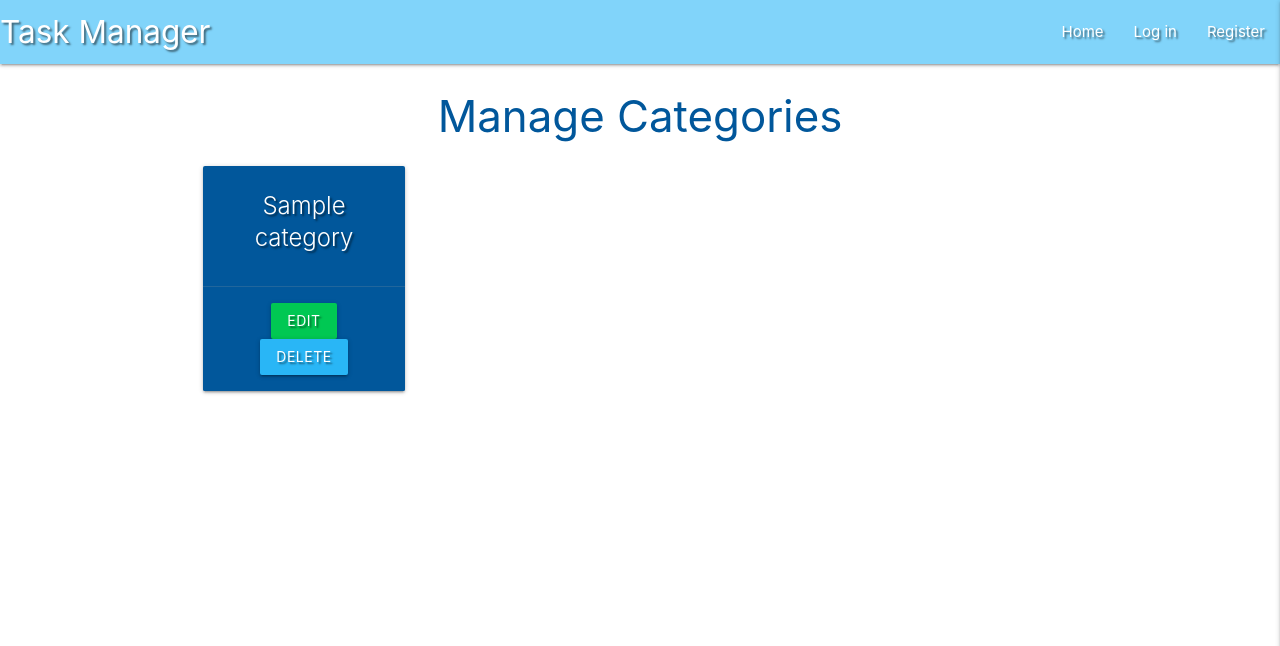
After one commit to mcglasp/mongo-mini-project, a Flask app: page /get_categories in a window 1280 px wide. The commit adds this page. Shown: the top 646 px of the page. Run offline with Flask 2, Linux system fonts and the light colour scheme; a database or web service that is not in the repository returns one stand-in record (values such as "Sample title"); some libraries are stand-ins or nearby versions.

Commit message:
Add Manage categories template

```diff
--- a/app.py
+++ b/app.py
@@ -147,6 +147,12 @@ def delete_task(task_id):
     return redirect(url_for("get_tasks"))
 
 
+@app.route("/get_categories")
+def get_categories():
+    categories = list(mongo.db.categories.find().sort("category_name", 1))
+    return render_template("categories.html", categories=categories)
+
+
 if __name__ == "__main__":
     app.run(host=os.environ.get("IP"),
             port=int(os.environ.get("PORT")),
--- a/templates/base.html
+++ b/templates/base.html
@@ -28,8 +28,9 @@
                     {% if session.user %}
                     <li><a href="{{ url_for('profile', username=session['user']) }}">Profile</a></li>
                     <li><a href="{{ url_for('add_task') }}">New Task</a></li>
-                        <li><a href="#">Manage Categories</a></li>
-                        <li><a href="{{ url_for('logout') }}">Log Out</a></li>
+                    {% if session.user|lower == "admin"|lower %}
+                    <li><a href="{{ url_for('get_categories') }}">Manage Categories</a></li>
+                    {% endif %} <li><a href="{{ url_for('logout') }}">Log Out</a></li>
                     {% else %}
                     <li><a href="{{ url_for('login') }}">Log in</a></li>
                     <li><a href="{{ url_for('register') }}">Register</a></li>
@@ -39,12 +40,16 @@
         </nav>
         <!-- Mobile sidenav -->
         <ul class="sidenav" id="mobile-demo">
-            <li><h4 class="center-align light-blue-text text-lighten-3"></h4></li>
+            <li>
+                <h4 class="center-align light-blue-text text-lighten-3"></h4>
+            </li>
             <li><a href="{{ url_for('get_tasks') }}">Home</a></li>
             {% if session.user %}
             <li><a href="{{ url_for('profile', username=session['user']) }}">Profile</a></li>
             <li><a href="{{ url_for('add_task') }}">New Task</a></li>
-                        <li><a href="#">Manage Categories</a></li>
+            {% if session.user|lower == "admin"|lower %}
+            <li><a href="{{ url_for('get_categories') }}">Manage Categories</a></li>
+            {% endif %}
             <li><a href="{{ url_for('logout') }}">Log Out</a></li>
             {% else %}
             <li><a href="{{ url_for('login') }}">Log in</a></li>
--- /dev/null
+++ b/templates/categories.html
@@ -0,0 +1,22 @@
+{% extends "base.html" %}
+{% block content %}
+
+<h3 class="light-blue-text text-darken-4 center-align">Manage Categories</h3>
+
+<div class="row">
+    {% for category in categories %}
+    <div class="col s12 m3">
+        <div class="card light-blue darken-4 text-shadow center-align">
+            <div class="card-content white-text">
+                <span class="card-title">{{ category.category_name }}</span>
+            </div>
+            <div class="card-action">
+                <a href="#" class="btn green accent-4">Edit</a>
+                <a href="#" class="btn light-blue lighten-1">Delete</a>
+            </div>
+        </div>
+    </div>
+    {% endfor %}
+</div>
+
+{% endblock %}
```
Lines whose indentation alone changed are shown as unchanged.
